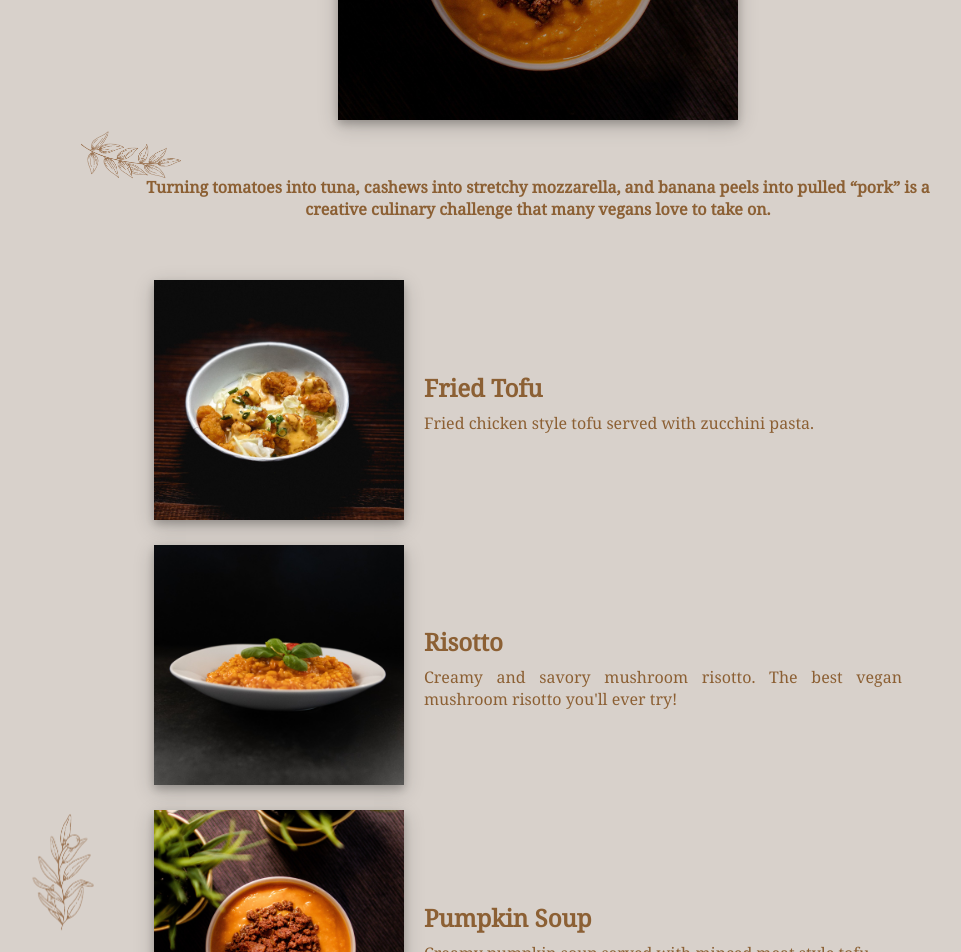
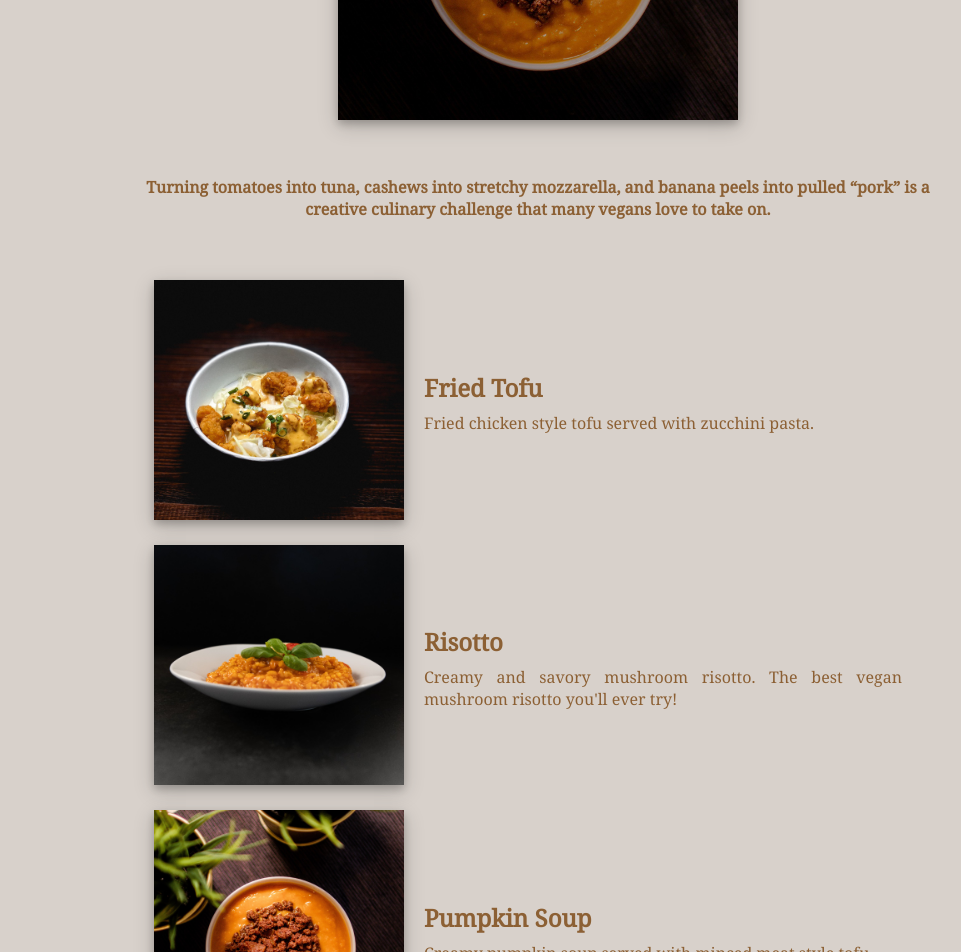
Before and after one commit to KatheRojasO/vegan-restaurant, a React (Create React App) app: page /dishes in a window 1280 px wide. Shown: the part 400-1352 px from the top of the page, without its empty margins (102-1063 px from the left). Built offline with nearby package versions, Linux system fonts and the light colour scheme; a web font is replaced by a local one.

Commit message:
Delete background images from all the pages

```diff
--- a/src/components/CategoryInfo.jsx
+++ b/src/components/CategoryInfo.jsx
@@ -1,9 +1,5 @@
 import React from "react";
 import { Link } from "react-router-dom";
-import img1 from "../assets/img/background-image-1.png";
-import img2 from "../assets/img/background-image-2.png";
-import img3 from "../assets/img/background-image-3.png";
-import img4 from "../assets/img/background-image-4.png";
 
 export default function CategoryInfo({ categoryInfo, categoryName }) {
   const { title, description, image, alt, options } = categoryInfo;
@@ -31,11 +27,7 @@ export default function CategoryInfo({ categoryInfo, categoryName }) {
         <img src={image} alt={alt}></img>
       </div>
       <div className="container">
-        <img src={img1} className="bg-1" alt="" />
         <p className="category-description">{description}</p>
-        <img src={img2} className="bg-2" alt="" />
-        <img src={img3} className="bg-3" alt="" />
-        <img src={img4} className="bg-4" alt="" />
         {menuItems}
       </div>
     </div>
--- a/src/css/base/layout.css
+++ b/src/css/base/layout.css
@@ -35,39 +35,6 @@ body {
   padding: 90px var(--space-big) 0 var(--space-big);
 }
 
-.bg-1,
-.bg-2,
-.bg-3,
-.bg-4 {
-  position: absolute;
-  z-index: -1;
-}
-
-.bg-1 {
-  width: 101px;
-  height: 50px;
-  top: 10px;
-  left: 110px;
-}
-
-.bg-2 {
-  width: 87px;
-  height: 88px;
-  transform: translate(230%, 340%);
-}
-
-.bg-3 {
-  width: 63px;
-  height: 121px;
-  transform: translate(-42%, 455%);
-}
-
-.bg-4 {
-  width: 78px;
-  height: 163px;
-  transform: translate(269%, 505%);
-}
-
 @media screen and (min-width: 30rem) {
   .container {
     padding: var(--space-medium) var(--space-xxbig) var(--space-big);
@@ -97,171 +64,3 @@ body {
     padding: 10px 96px 30px 96px;
   }
 }
-
-/* Mobile M */
-/* @media screen and (min-width: 375px) {
-  .container-footer {
-    padding: 32px;
-  }
-
-  .bg-1 {
-    width: 115px;
-    height: 65px;
-    transform: translate(70%, -60%);
-  }
-
-  .bg-2 {
-    width: 97px;
-    height: 98px;
-    transform: translate(230%, 280%);
-  }
-
-  .bg-3 {
-    width: 70px;
-    height: 128px;
-    transform: translate(-50%, 420%);
-  }
-
-  .bg-4 {
-    transform: translate(300%, 490%);
-  }
-} */
-
-/* Mobile L */
-/* @media screen and (min-width: 425px) {
-  .bg-1 {
-    width: 125px;
-    height: 75px;
-    transform: translate(70%, -75%);
-  }
-
-  .bg-2 {
-    width: 110px;
-    height: 109px;
-    transform: translate(220%, 310%);
-  }
-
-  .bg-3 {
-    width: 90px;
-    height: 148px;
-    transform: translate(-65%, 450%);
-  }
-
-  .bg-4 {
-    width: 98px;
-    height: 183px;
-    transform: translate(250%, 590%);
-  }
-} */
-
-/* Tablet */
-/* @media screen and (min-width: 768px) {
-  .product-hero {
-    padding: 120px var(--space-big) 0 var(--space-big);
-  }
-
-  .category-hero {
-    padding-top: 120px;
-  }
-
-  .product-container {
-    padding: 10px 200px 30px 200px;
-  }
-
-  .container {
-    padding: 90px var(--space-big) 100px var(--space-big);
-  }
-
-  .bg-1 {
-    width: 150px;
-    height: 80px;
-    transform: translate(130%, -90%);
-  }
-
-  .bg-2 {
-    width: 150px;
-    height: 149px;
-    transform: translate(330%, 210%);
-  }
-
-  .bg-3 {
-    width: 110px;
-    height: 168px;
-    transform: translate(-70%, 340%);
-  }
-
-  .bg-4 {
-    width: 108px;
-    height: 193px;
-    transform: translate(490%, 450%);
-  }
-} */
-
-/* Laptop small*/
-/* @media screen and (min-width: 1024px) {
-  .product-container {
-    padding: 10px 300px 30px 300px;
-  }
-
-  .container {
-    padding: 130px var(--space-big) 100px var(--space-big);
-  }
-
-  .bg-1 {
-    width: 170px;
-    height: 100px;
-    transform: translate(160%, -105%);
-  }
-
-  .bg-2 {
-    width: 170px;
-    height: 169px;
-    transform: translate(380%, 150%);
-  }
-
-  .bg-3 {
-    width: 130px;
-    height: 188px;
-    transform: translate(-40%, 270%);
-  }
-
-  .bg-4 {
-    width: 120px;
-    height: 223px;
-    transform: translate(550%, 350%);
-  }
-} */
-
-/* Laptop medium*/
-/* @media screen and (min-width: 1280px) {
-  .product-container {
-    padding: 10px 450px 30px 450px;
-  }
-
-  .bg-1 {
-    transform: translate(180%, -105%);
-  }
-
-  .bg-2 {
-    transform: translate(400%, 150%);
-  }
-
-  .bg-3 {
-    transform: translate(-10%, 270%);
-  }
-
-  .bg-4 {
-    transform: translate(570%, 350%);
-  }
-} */
-
-/* Laptop Big*/
-/* @media screen and (min-width: 1440px) {
-  .product-container {
-    padding: 10px 550px 30px 550px;
-  }
-
-  .container {
-    padding: 130px var(--space-big) 100px var(--space-big);
-  }
-} */
--- a/src/css/components/CategoryInfo.css
+++ b/src/css/components/CategoryInfo.css
@@ -22,6 +22,7 @@
   flex-direction: column;
   align-items: center;
   margin-top: 20px;
+  padding: 0 var(--space-xxbig);
 }
 
 .category-option a > img {
--- a/src/pages/MainPage.jsx
+++ b/src/pages/MainPage.jsx
@@ -4,10 +4,6 @@ import Header from "../components/Header";
 import Hero from "../components/Hero";
 import Footer from "../components/Footer";
 import data from "../jsonFiles/mainpage.json";
-import img1 from "../assets/img/background-image-1.png";
-import img2 from "../assets/img/background-image-2.png";
-import img3 from "../assets/img/background-image-3.png";
-import img4 from "../assets/img/background-image-4.png";
 
 export default function MainPage() {
   const items = data.categories.map((item) => (
```
